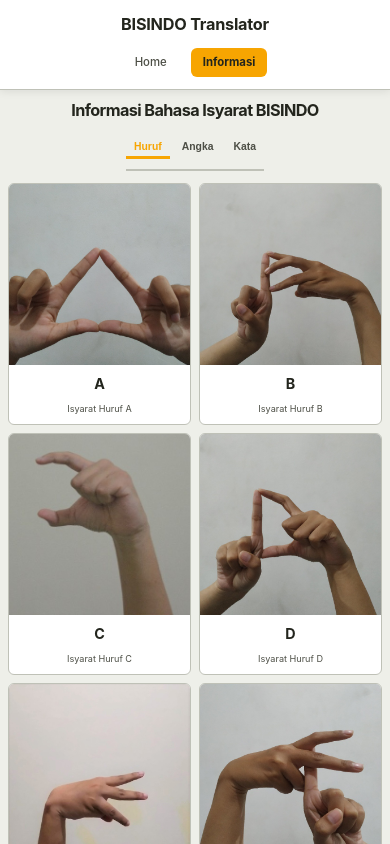
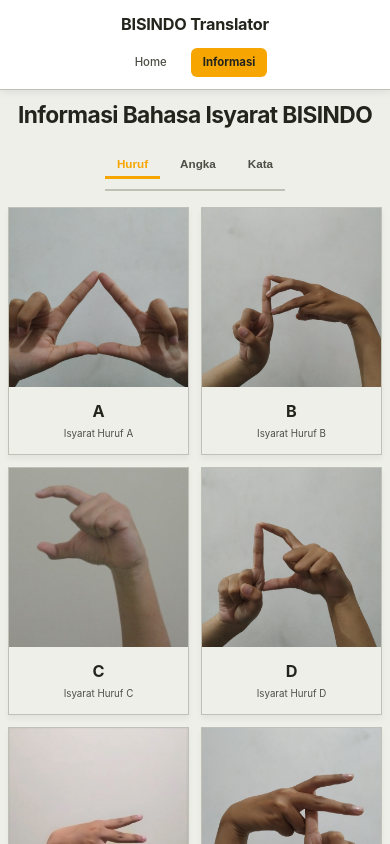
Before and after one commit to Aharist/BISINDO-Translator, a React (Vite) app in the folder client/: page /informasi in a window 390 px wide. Shown: the top 844 px of the page. Built offline with nearby package versions, Linux system fonts and the light colour scheme.

Commit message:
feat: Update Information component with video support and modal styling

```diff
--- a/client/src/Information.css
+++ b/client/src/Information.css
@@ -50,9 +50,8 @@
 }
 
 .tab-btn:disabled {
-  opacity: 0.5;
+  color: var(--hairline);
   cursor: not-allowed;
-  color: var(--mute);
 }
 
 /* Cards Grid */
@@ -64,34 +63,31 @@
 }
 
 .card {
-  background-color: var(--surface-card);
+  background-color: var(--paper);
+  border-radius: var(--radius-lg);
+  overflow: hidden;
+  box-shadow: 0 4px 6px rgba(0, 0, 0, 0.05);
   border: 1px solid var(--hairline);
-  border-radius: 8px;
-  overflow: hidden;
-  transition: all 0.3s ease;
-  cursor: pointer;
-  display: flex;
-  flex-direction: column;
-  height: 100%;
+  transition: transform 0.3s ease, box-shadow 0.3s ease;
 }
 
 .card:hover {
-  transform: translateY(-4px);
-  box-shadow: 0 8px 24px rgba(0, 0, 0, 0.12);
-  border-color: var(--primary);
+  transform: translateY(-5px);
+  box-shadow: 0 8px 15px rgba(0, 0, 0, 0.1);
 }
 
 .card-image-wrapper {
+  position: relative;
   width: 100%;
-  aspect-ratio: 1;
-  background-color: var(--surface-soft);
+  padding-top: 100%; /* 1:1 Aspect Ratio */
+  background-color: #f8f9fa;
   overflow: hidden;
-  display: flex;
-  align-items: center;
-  justify-content: center;
 }
 
 .card-image {
+  position: absolute;
+  top: 0;
+  left: 0;
   width: 100%;
   height: 100%;
   object-fit: cover;
@@ -104,38 +100,148 @@
 
 .card-content {
   padding: var(--spacing-md);
-  display: flex;
-  flex-direction: column;
-  gap: var(--spacing-sm);
-  flex: 1;
-  justify-content: center;
+  text-align: center;
 }
 
 .card-name {
   font-size: 1.5rem;
   font-weight: 700;
   color: var(--ink);
-  text-align: center;
+  margin-bottom: 4px;
 }
 
 .card-description {
   font-size: 0.875rem;
   color: var(--body);
-  text-align: center;
 }
 
-/* Empty State */
 .empty-state {
   grid-column: 1 / -1;
-  display: flex;
-  align-items: center;
-  justify-content: center;
-  min-height: 400px;
-  color: var(--mute);
-  font-size: 1.1rem;
+  text-align: center;
+  padding: var(--spacing-xxl);
+  color: var(--body);
+  background-color: var(--paper);
+  border-radius: var(--radius-lg);
+  border: 1px dashed var(--hairline);
 }
 
-/* Responsive Design */
+
+/* ========================================================
+   TAMBAHAN KHUSUS FITUR POP-UP VIDEO KATA (PLAYABLE CARD)
+   ======================================================== */
+
+.playable-card {
+  cursor: pointer;
+  transition: transform 0.2s ease, box-shadow 0.2s ease;
+}
+
+.playable-card:hover {
+  transform: translateY(-5px);
+  box-shadow: 0 8px 20px rgba(0, 210, 255, 0.3); /* Cahaya biru saat dihover */
+}
+
+/* Layer Gelap dengan Tombol Play */
+.play-overlay {
+  position: absolute;
+  top: 0;
+  left: 0;
+  width: 100%;
+  height: 100%;
+  background: rgba(0, 0, 0, 0.5);
+  display: flex;
+  justify-content: center;
+  align-items: center;
+  opacity: 0;
+  transition: opacity 0.3s ease;
+  z-index: 2;
+}
+
+.playable-card:hover .play-overlay {
+  opacity: 1;
+}
+
+.play-overlay span {
+  background: var(--primary, #00d2ff); /* Menyesuaikan dengan primary color mu */
+  color: #fff;
+  padding: 8px 15px;
+  border-radius: 20px;
+  font-weight: bold;
+  font-size: 0.9rem;
+  text-shadow: 0px 1px 2px rgba(0,0,0,0.5);
+  box-shadow: 0 4px 10px rgba(0,0,0,0.3);
+}
+
+/* Modal / Layar Pop-Up Penuh */
+.modal-overlay {
+  position: fixed;
+  top: 0;
+  left: 0;
+  width: 100vw;
+  height: 100vh;
+  background-color: rgba(0, 0, 0, 0.85);
+  display: flex;
+  justify-content: center;
+  align-items: center;
+  z-index: 9999;
+  backdrop-filter: blur(5px);
+  animation: fadeIn 0.3s ease;
+}
+
+/* Kotak Video di Tengah Layar */
+.modal-content {
+  position: relative;
+  background-color: var(--paper, #fff);
+  padding: 10px;
+  border-radius: 15px;
+  max-width: 800px;
+  width: 90%;
+  box-shadow: 0 0 40px rgba(0, 210, 255, 0.4);
+  animation: scaleUp 0.3s cubic-bezier(0.175, 0.885, 0.32, 1.275);
+}
+
+/* Tombol Tutup (X) */
+.close-modal-btn {
+  position: absolute;
+  top: -45px;
+  right: 0px;
+  background: none;
+  border: none;
+  color: #fff;
+  font-size: 2.5rem;
+  cursor: pointer;
+  transition: color 0.2s ease;
+  text-shadow: 0px 2px 5px rgba(0,0,0,0.5);
+}
+
+.close-modal-btn:hover {
+  color: #ff4757;
+}
+
+/* Player Video */
+.modal-video {
+  width: 100%;
+  height: auto;
+  max-height: 75vh; /* Agar video tidak tembus ke bawah layar pada monitor kecil */
+  object-fit: contain;
+  border-radius: 10px;
+  display: block;
+}
+
+/* Animasi Muncul Pop-Up */
+@keyframes fadeIn {
+  from { opacity: 0; }
+  to { opacity: 1; }
+}
+
+@keyframes scaleUp {
+  from { transform: scale(0.8); opacity: 0; }
+  to { transform: scale(1); opacity: 1; }
+}
+
+
+/* ========================================================
+   RESPONSIVE DESIGN BAWAANMU
+   ======================================================== */
 @media (max-width: 1024px) {
   .cards-container {
     grid-template-columns: repeat(auto-fill, minmax(160px, 1fr));
@@ -175,51 +281,17 @@
     padding: 6px 12px;
     font-size: 0.9rem;
   }
+
+  /* Penyesuaian Modal untuk HP */
+  .close-modal-btn {
+    top: -40px;
+    right: 5px;
+    font-size: 2rem;
+  }
 }
 
 @media (max-width: 480px) {
   .information-container {
     padding: var(--spacing-sm);
   }
-
-  .info-title {
-    font-size: 1.25rem;
-    margin-bottom: var(--spacing-md);
-  }
-
-  .cards-container {
-    grid-template-columns: repeat(auto-fill, minmax(120px, 1fr));
-    gap: var(--spacing-sm);
-  }
-
-  .card {
-    border-radius: 6px;
-  }
-
-  .card-image-wrapper {
-    aspect-ratio: 1;
-  }
-
-  .card-content {
-    padding: var(--spacing-sm);
-  }
-
-  .card-name {
-    font-size: 1.1rem;
-  }
-
-  .card-description {
-    font-size: 0.7rem;
-  }
-
-  .tabs {
-    gap: var(--spacing-xs);
-    margin-bottom: var(--spacing-md);
-    flex-wrap: wrap;
-  }
-
-  .tab-btn {
-    padding: 4px 8px;
-    font-size: 0.8rem;
-  }
 }
--- a/client/src/Information.jsx
+++ b/client/src/Information.jsx
@@ -1,11 +1,14 @@
 import { useState, useEffect } from 'react';
 import './Information.css';
+
+// ==========================================
+// TRIK VITE: Membaca semua file .mp4 di folder kata secara otomatis
+// ==========================================
+const kataVideos = import.meta.glob('./assets/1DATA/kata/*.mp4', { eager: true });
 
 function Information() {
   const [activeTab, setActiveTab] = useState('huruf');
   const [items, setItems] = useState([]);
-
-  // State untuk melacak video mana yang sedang dibuka di pop-up
   const [selectedVideo, setSelectedVideo] = useState(null);
 
   useEffect(() => {
@@ -40,22 +43,32 @@ function Information() {
         };
       });
     } else if (tab === 'kata') {
-      // MASUKKAN NAMA-NAMA FILE MP4 KAMU DI SINI (tanpa .mp4)
-      const daftarKata = ["Anak", "Makan", "Saya", "Halo"];
 
-      return daftarKata.map((word, i) => ({
-        id: `kata-${i}`,
-        name: word,
-        image: null, // Kita set null karena tidak punya file JPG
-        video: new URL(`./assets/1DATA/kata/${word}.mp4`, import.meta.url).href,
-        description: `Peragakan isyarat kata "${word}"`
-      }));
+      // ==========================================
+      // LOGIKA LOOPING OTOMATIS DARI FOLDER
+      // ==========================================
+      // Object.entries akan mengubah hasil glob Vite menjadi array yang bisa di-map
+      return Object.entries(kataVideos).map(([path, module], i) => {
+
+        // Memotong string path (misal: "../assets/1DATA/kata/Anak.mp4")
+        // untuk mengambil kata "Anak" saja
+        const fileName = path.split('/').pop(); // Menghasilkan "Anak.mp4"
+        const wordName = fileName.replace('.mp4', ''); // Menghasilkan "Anak"
+
+        return {
+          id: `kata-${i}`,
+          name: wordName, // Nama di kartu otomatis pakai nama file
+          image: null,
+          video: module.default, // URL video yang sudah diproses otomatis oleh Vite
+          description: `Peragakan isyarat kata "${wordName}"`
+        };
+      });
+
     }
     return [];
   };
 
   const handleCardClick = (item) => {
-    // Buka pop-up jika item punya video
     if (item.video) {
       setSelectedVideo(item.video);
     }
@@ -99,8 +112,6 @@ function Information() {
               onClick={() => handleCardClick(item)}
             >
               <div className="card-image-wrapper">
-
-                {/* LOGIKA BARU: Jika ada gambar, tampilkan IMG. Jika tidak, jadikan VIDEO sebagai thumbnail */}
                 {item.image ? (
                   <img
                     src={item.image}
@@ -110,7 +121,7 @@ function Information() {
                   />
                 ) : (
                   <video
-                    src={`${item.video}#t=0.1`} /* #t=0.1 trik mengambil detik ke 0.1 sbg foto sampul */
+                    src={`${item.video}#t=0.1`}
                     className="card-image"
                     muted
                     playsInline
```
